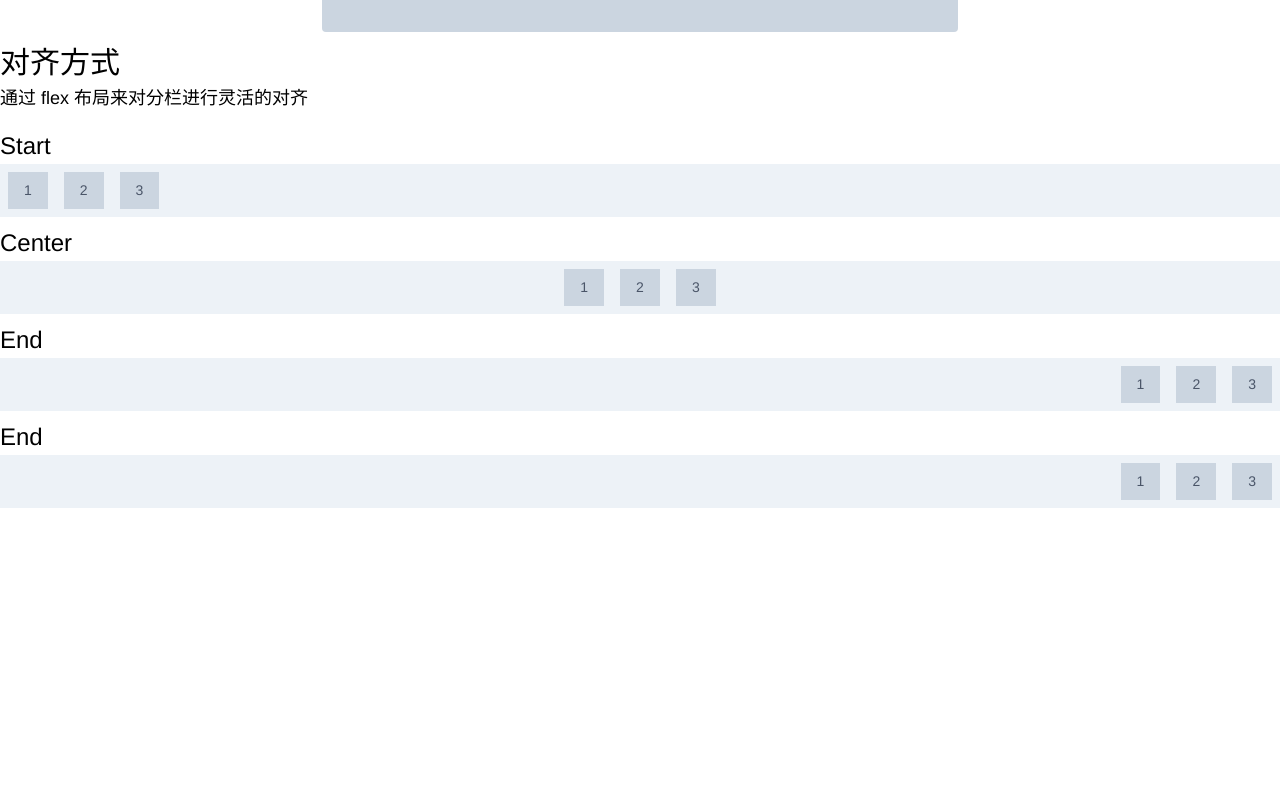
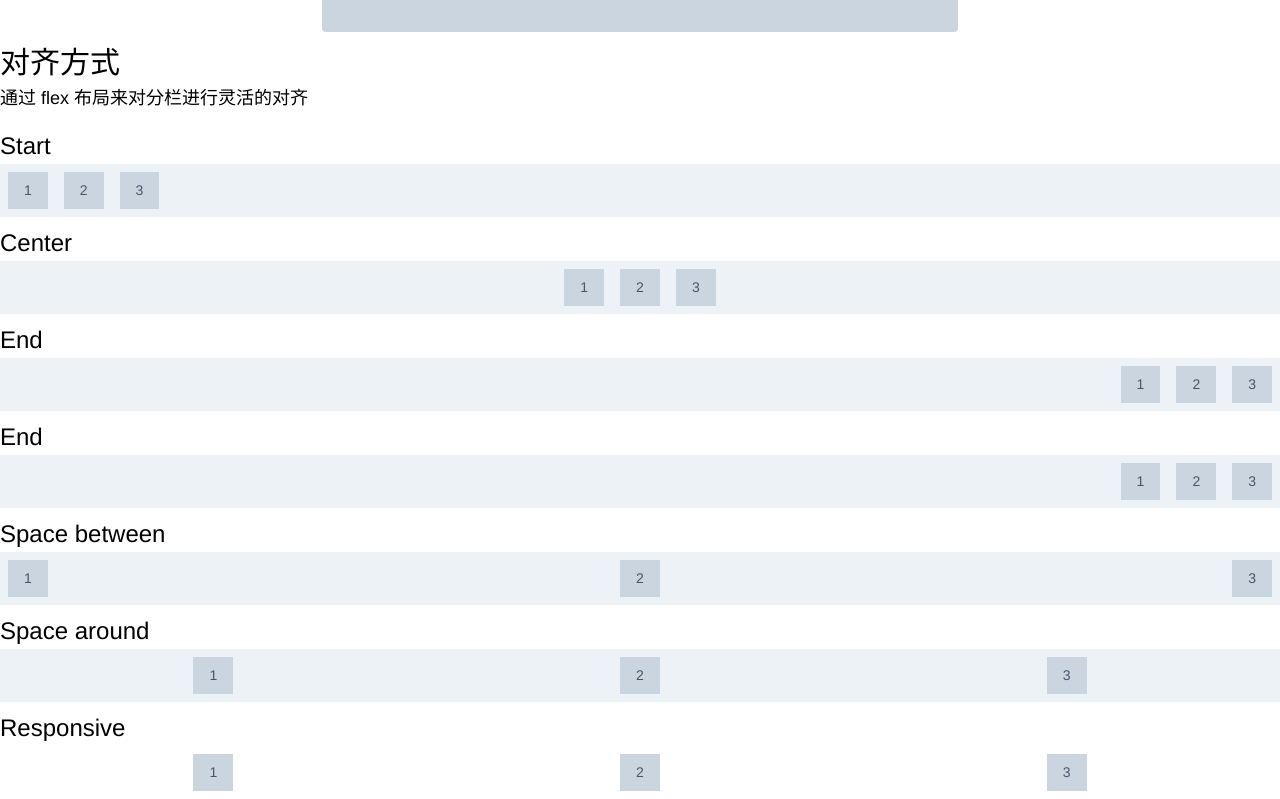
Before and after one commit to zhongqi7777/vuecli4-dashboard, a Vue app: page /#/tailwindcss/gird in a window 1280 px wide. Shown: the part 884-1683 px from the top of the page. Before the commit the page ends 1392 px from the top, so only its background shows below. Built offline with nearby package versions, Linux system fonts and the light colour scheme; what vue-drag-drop would draw is missing.

Commit message:
modified:   src/views/demo/tailwindcss/grid.vue

```diff
--- a/src/views/demo/tailwindcss/grid.vue
+++ b/src/views/demo/tailwindcss/grid.vue
@@ -110,8 +110,32 @@
       <div class="text-gray-700 text-center bg-gray-400 px-4 py-2 m-2">3</div>
     </div>
 
-     <p class="text-2xl ...">End</p>
+    <p class="text-2xl ...">End</p>
     <div class="flex justify-end bg-gray-200 mb-2">
+      <div class="text-gray-700 text-center bg-gray-400 px-4 py-2 m-2">1</div>
+      <div class="text-gray-700 text-center bg-gray-400 px-4 py-2 m-2">2</div>
+      <div class="text-gray-700 text-center bg-gray-400 px-4 py-2 m-2">3</div>
+    </div>
+
+    <p class="text-2xl ...">Space between</p>
+    <div class="flex justify-between bg-gray-200 mb-2">
+      <div class="text-gray-700 text-center bg-gray-400 px-4 py-2 m-2">1</div>
+      <div class="text-gray-700 text-center bg-gray-400 px-4 py-2 m-2">2</div>
+      <div class="text-gray-700 text-center bg-gray-400 px-4 py-2 m-2">3</div>
+    </div>
+
+    <p class="text-2xl ...">Space around</p>
+    <div class="flex justify-around bg-gray-200 mb-2">
+      <div class="text-gray-700 text-center bg-gray-400 px-4 py-2 m-2">1</div>
+      <div class="text-gray-700 text-center bg-gray-400 px-4 py-2 m-2">2</div>
+      <div class="text-gray-700 text-center bg-gray-400 px-4 py-2 m-2">3</div>
+    </div>
+
+
+  <p class="text-2xl ...">Responsive</p>
+    <div
+      class="flex justify-start sm:justify-center md:justify-end lg:justify-between xl:justify-around mb-2 ..."
+    >
       <div class="text-gray-700 text-center bg-gray-400 px-4 py-2 m-2">1</div>
       <div class="text-gray-700 text-center bg-gray-400 px-4 py-2 m-2">2</div>
       <div class="text-gray-700 text-center bg-gray-400 px-4 py-2 m-2">3</div>
```
